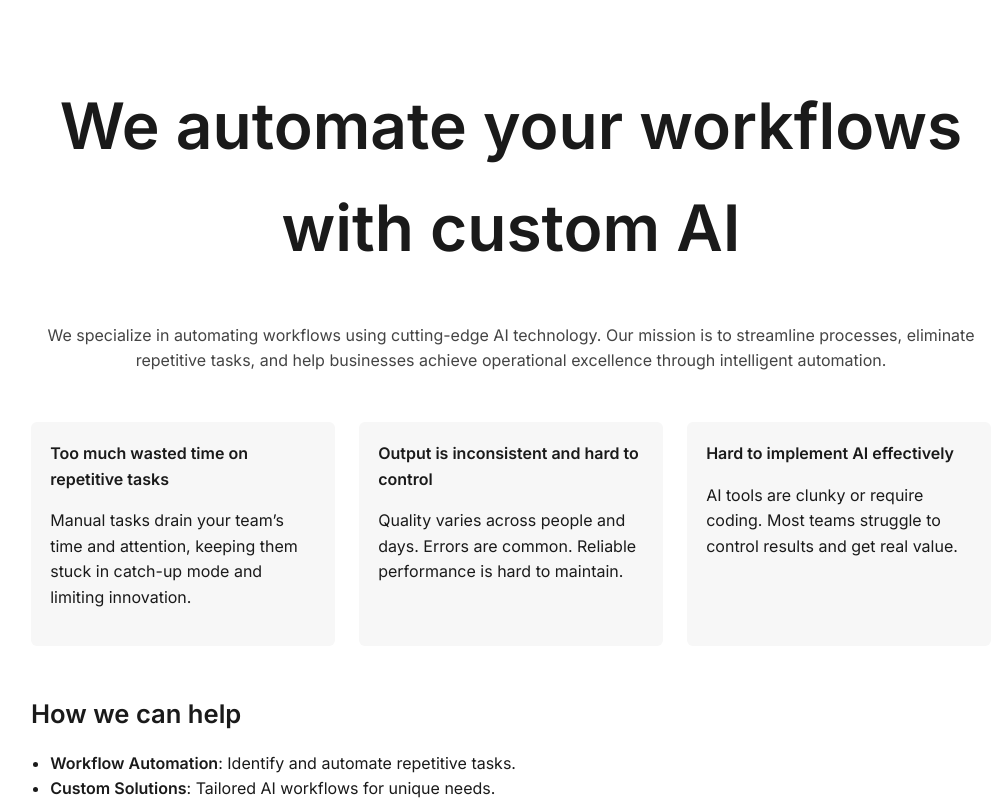
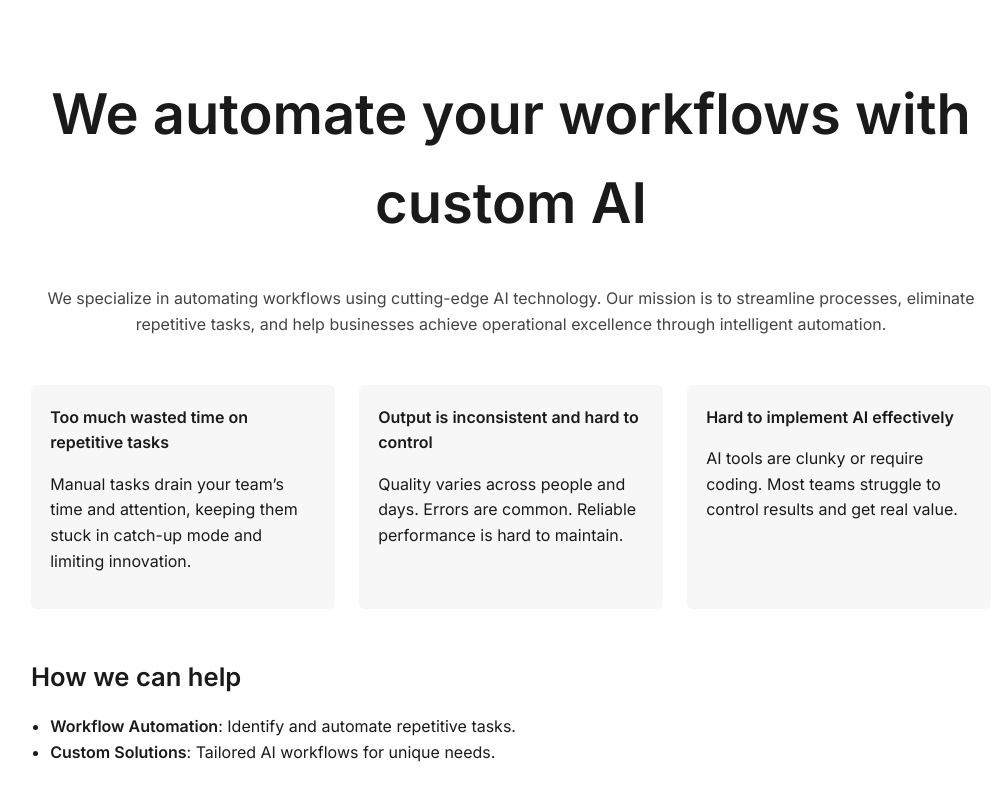
Before and after one commit to jrinconhanna/automation-agency, a website: page index.html in a window 1280 px wide. Shown: the top 805 px of the page, without its empty margins (129-1134 px from the left). Drawn offline with Linux system fonts and the light colour scheme.

```diff
--- a/style.css
+++ b/style.css
@@ -16,7 +16,8 @@
 }
 
 h1 {
-  font-size: 4em;
+  font-size: 3.5rem;
+  font-weight: 600;
 }
 
 header {
```
